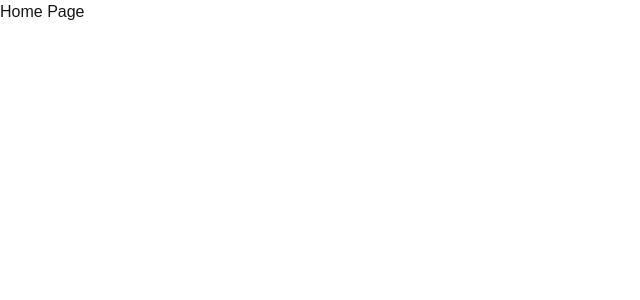
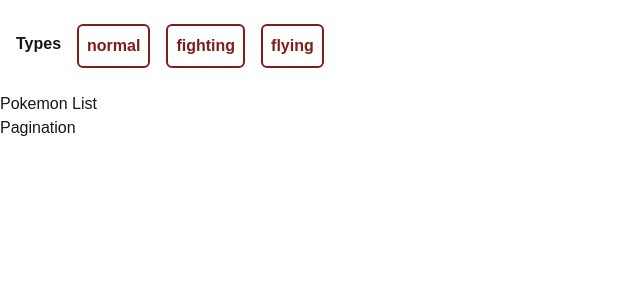
Before and after one commit to pxsang/pokemon-list, a Next.js app: page / in a window 1280 px wide. Shown: the top 300 px of the page, without its empty margins (0-640 px from the left). Built offline with nearby package versions, Linux system fonts and the light colour scheme.

Commit message:
Mock UI PokemonTypes component

```diff
--- a/package.json
+++ b/package.json
@@ -11,6 +11,7 @@
     "format:fix": "prettier --write ."
   },
   "dependencies": {
+    "clsx": "^2.1.1",
     "next": "14.2.15",
     "react": "^18",
     "react-dom": "^18"
--- /dev/null
+++ b/pages/components/PokemonTypes/PokemonTypes.tsx
@@ -0,0 +1,50 @@
+import { clsx } from "clsx";
+
+export interface PokemonType {
+  id: number;
+  name: string;
+}
+
+interface PokemonTypesProps {
+  types?: PokemonType[];
+}
+
+const mockTypes: PokemonType[] = [
+  { id: 1, name: "normal" },
+  { id: 2, name: "fighting" },
+  { id: 3, name: "flying" },
+];
+
+export default function PokemonTypes({ types = mockTypes }: PokemonTypesProps) {
+  return (
+    <div className="mx-auto max-w-screen-xl">
+      <div className="flex items-center mx-4 my-4">
+        <div className="mr-2 my-4 font-bold self-start">Types</div>
+        <div>
+          {types.map((type) => (
+            <PokemonType key={type.id} type={type} selected={false} />
+          ))}
+        </div>
+      </div>
+    </div>
+  );
+}
+
+interface PokemonTypeProps {
+  type: PokemonType;
+  selected: boolean;
+}
+
+function PokemonType({ type, selected }: PokemonTypeProps) {
+  return (
+    <button
+      key={type.id}
+      className={clsx(
+        "px-2 py-2 mx-2 my-2 border-red-900 border-2 rounded-md font-bold text-red-900",
+        selected && "bg-red-900 text-white",
+      )}
+    >
+      {type.name}
+    </button>
+  );
+}
--- a/pages/index.tsx
+++ b/pages/index.tsx
@@ -1,3 +1,11 @@
+import PokemonTypes from "./components/PokemonTypes/PokemonTypes";
+
 export default function Home() {
-  return <div>Home Page</div>;
+  return (
+    <div>
+      <PokemonTypes />
+      <div>Pokemon List</div>
+      <div>Pagination</div>
+    </div>
+  );
 }
```
Also changed, not shown: 1 other file (tests, documents, lock files or other folders).
